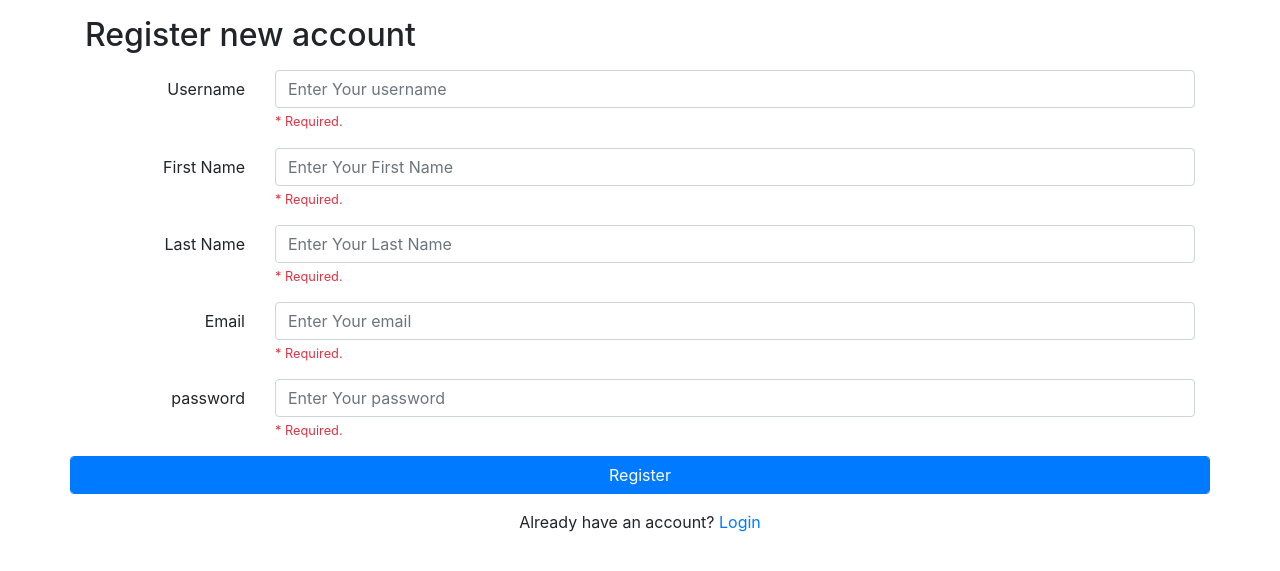
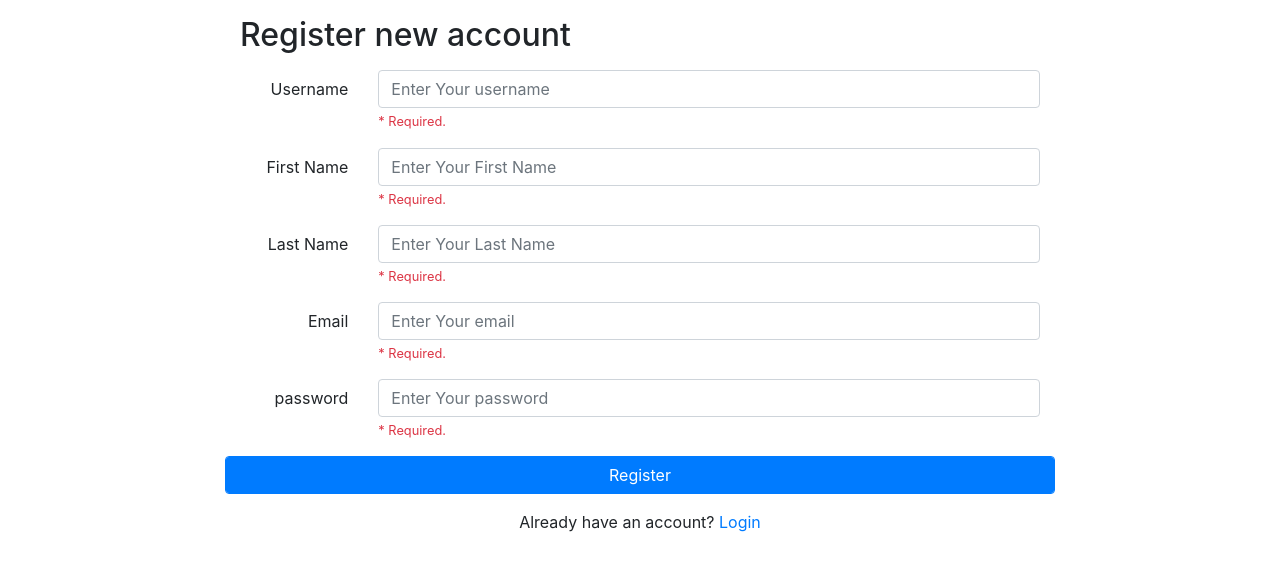
Before and after one commit to UCL-MSc-CS/mauction, a PHP site: page /register.php in a window 1280 px wide. Shown: the part 116-687 px from the top of the page. Run offline with PHP 8.4, Linux system fonts and the light colour scheme.

Commit message:
register changes

```diff
--- a/process_registration.php
+++ b/process_registration.php
@@ -2,7 +2,7 @@
 include 'connection.php';
 ?>
 <?php
-
+// test
 // TODO: Extract $_POST variables, check they're OK, and attempt to create
 // an account. Notify user of success/failure and redirect/give navigation
 // options.
--- a/register.php
+++ b/register.php
@@ -7,6 +7,7 @@
 <?php include_once("header.php")?>
 
 <div class="container">
+<div style="max-width: 800px; margin: 10px auto">
 <h2 class="my-3">Register new account</h2>
 
 <form method="POST" action="process_registration.php">
```
